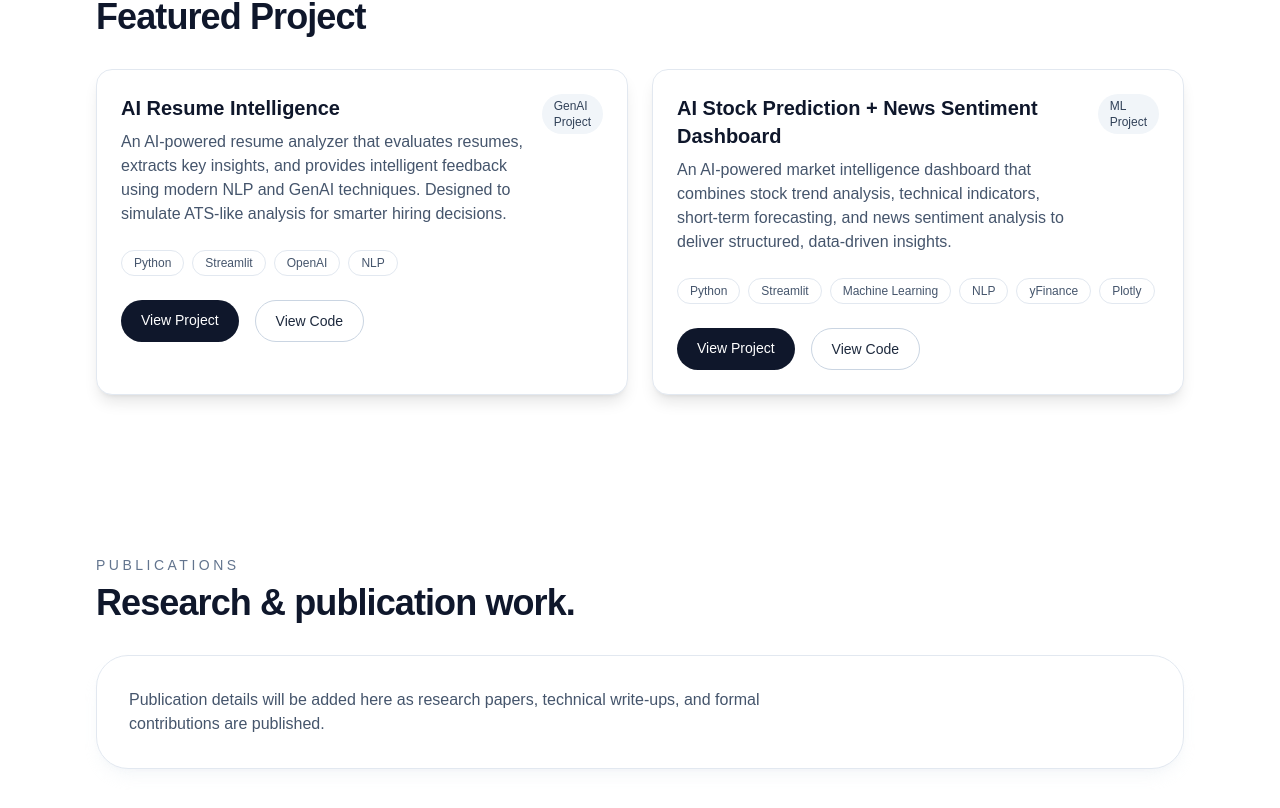
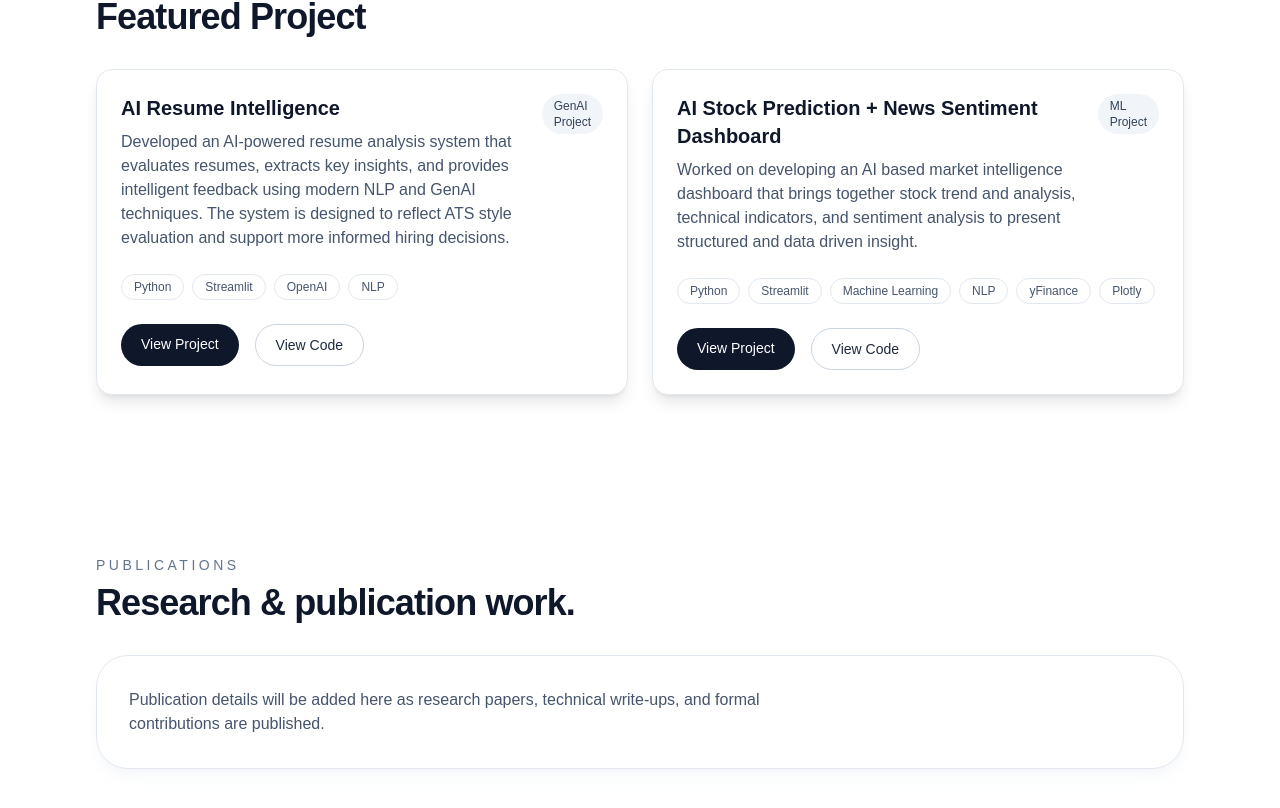
Before and after one commit to abdulxrahman-ai/abdulrahman, a Next.js app: page / in a window 1280 px wide. Shown: the part 1740-2548 px from the top of the page. Built offline with nearby package versions, Linux system fonts and the light colour scheme.

Commit message:
Update page.tsx

```diff
--- a/app/page.tsx
+++ b/app/page.tsx
@@ -366,9 +366,9 @@ export default function Page() {
                     AI Resume Intelligence
                   </h3>
                   <p className="mt-2 text-slate-600">
-                    An AI-powered resume analyzer that evaluates resumes, extracts key insights,
+                    Developed an AI-powered resume analysis system that evaluates resumes, extracts key insights,
                     and provides intelligent feedback using modern NLP and GenAI techniques.
-                    Designed to simulate ATS-like analysis for smarter hiring decisions.
+                    The system is designed to reflect ATS style evaluation and support more informed hiring decisions.
                   </p>
                 </div>
                 <span className="rounded-full bg-slate-100 px-3 py-1 text-xs font-medium text-slate-700">
@@ -419,9 +419,8 @@ export default function Page() {
                     AI Stock Prediction + News Sentiment Dashboard
                   </h3>
                   <p className="mt-2 text-slate-600">
-                    An AI-powered market intelligence dashboard that combines stock trend analysis,
-                    technical indicators, short-term forecasting, and news sentiment analysis to
-                    deliver structured, data-driven insights.
+                    Worked on developing an AI based market intelligence dashboard that brings together stock trend and analysis,
+                    technical indicators, and sentiment analysis to present structured and data driven insight.
                   </p>
                 </div>
                 <span className="rounded-full bg-slate-100 px-3 py-1 text-xs font-medium text-slate-700">
```
